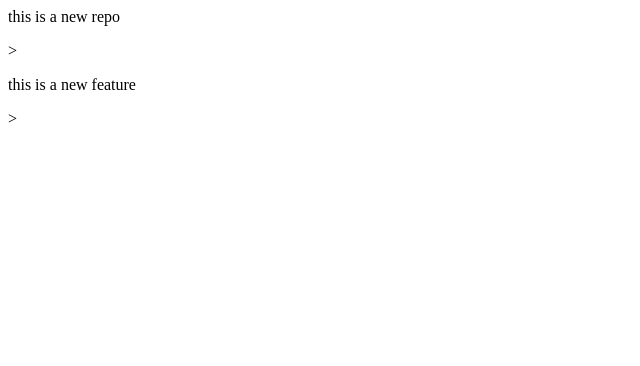
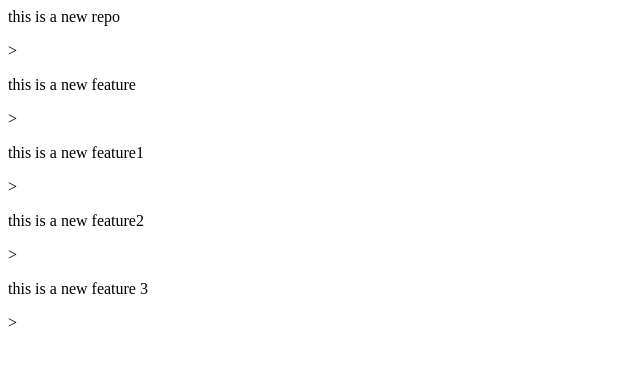
Before and after one commit to PraveenAgariya/local, a plain HTML site: page index.html in a window 1280 px wide. Shown: the whole page, without its empty margins (0-640 px from the left). Drawn offline with Linux system fonts and the light colour scheme.

Commit message:
add some new features

```diff
--- a/index.html
+++ b/index.html
@@ -1,2 +1,5 @@
 <p> this is a new repo </p>>
 <p> this is a new feature </p>>
+<p> this is a new feature1 </p>>
+<p> this is a new feature2 </p>>
+<p> this is a new feature 3</p>>
```
